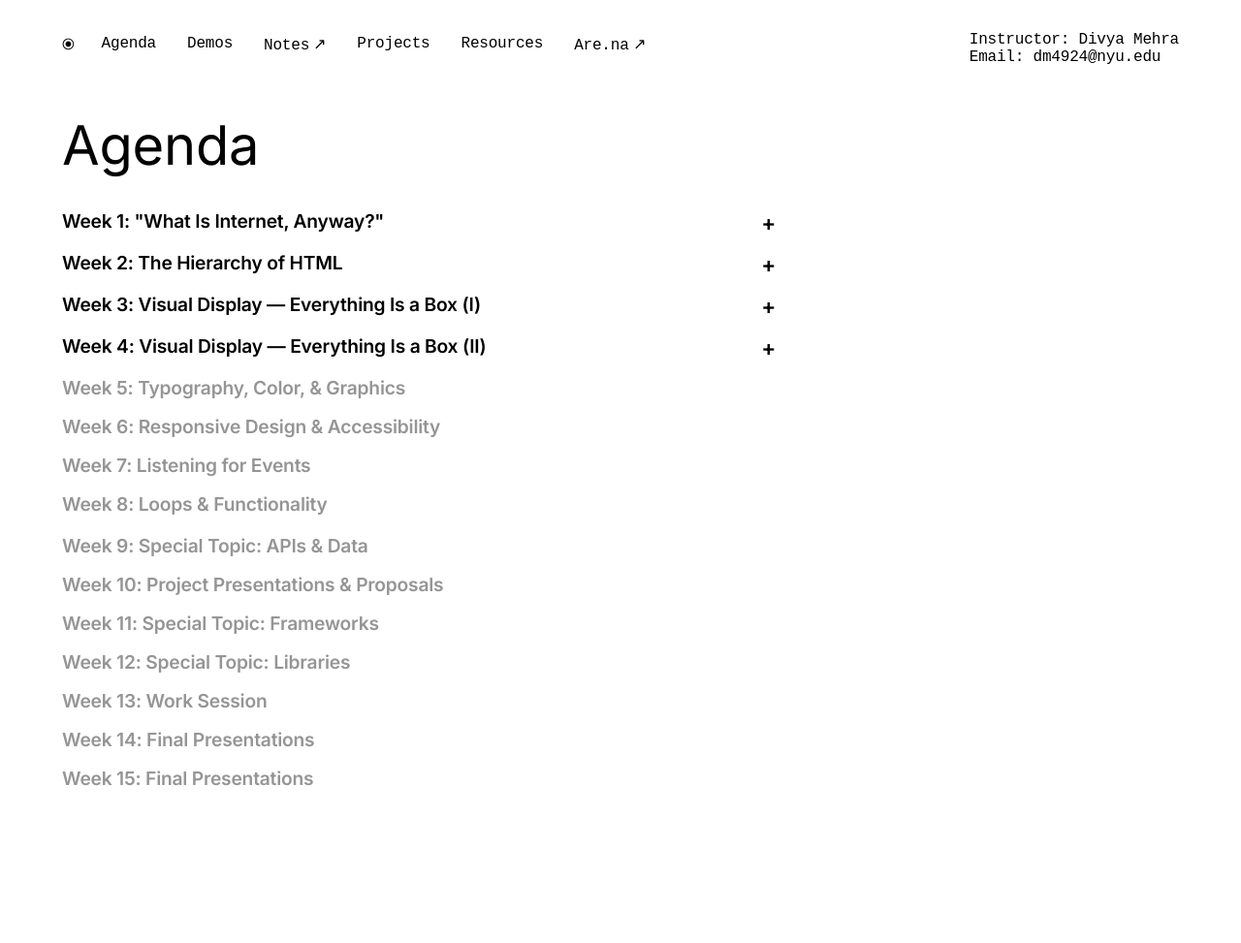
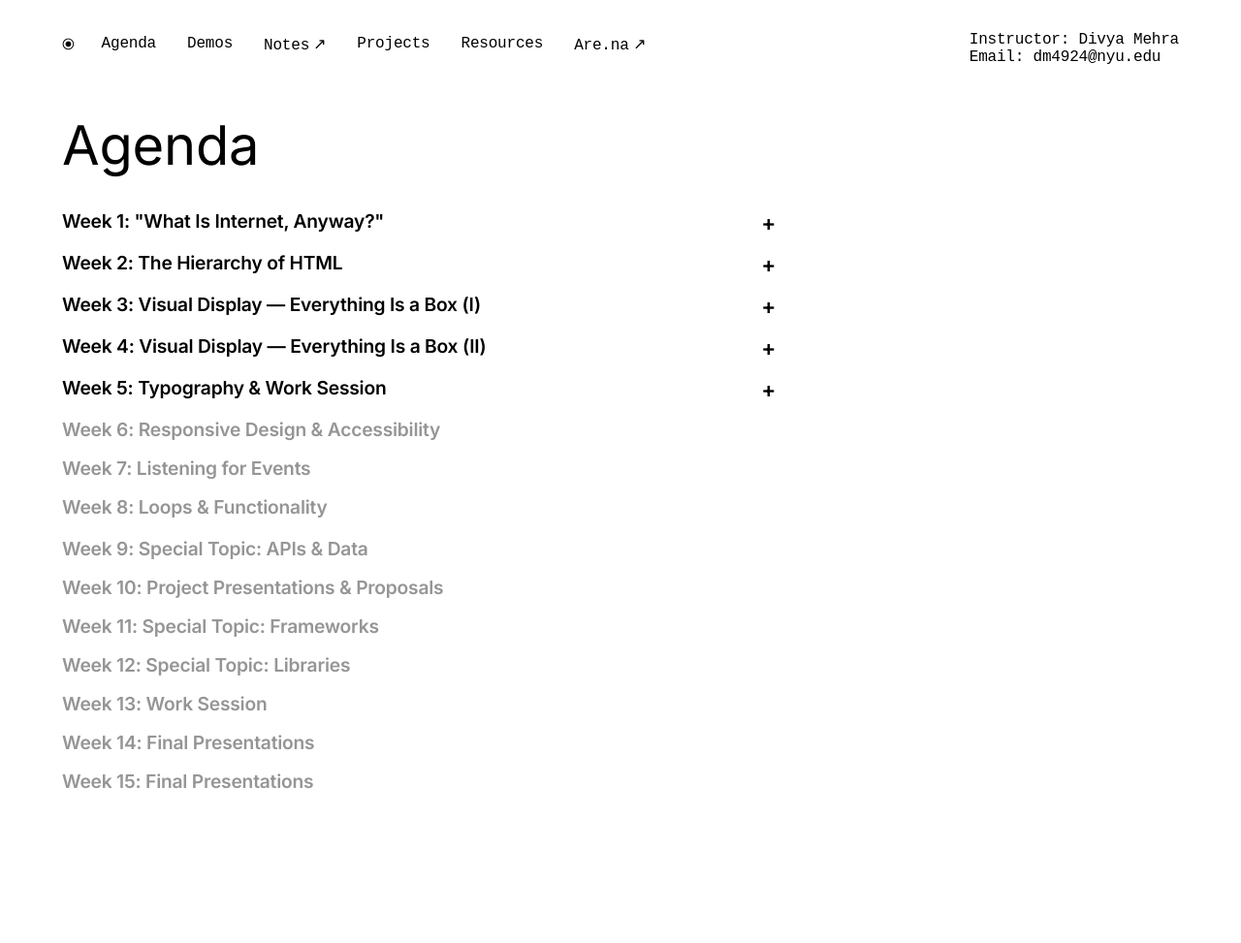
Before and after one commit to divya-mehra/web-dev-archive, a Jekyll site: the page built from pages/agenda.html, in a window 1280 px wide. Shown: the whole page at 97% size. Built offline with Jekyll 4.4.1, drawn with Linux system fonts in a browser that asks for light colours.

Commit message:
week 5 updates

```diff
--- a/pages/agenda.html
+++ b/pages/agenda.html
@@ -386,10 +386,43 @@
     </details>
   </section>
   <section class="timeline">P1</section>
-  <section class="week inactive" id="week-five">
-    <summary>
-      <h2>Week 5: Typography, Color, & Graphics</h2>
-    </summary>
+  <section class="week" id="week-five">
+    <details>
+      <summary>
+        <h2>Week 5: Typography & Work Session</h2>
+      </summary>
+      <section>
+        <h4>Topics</h4>
+        <ul>
+          <li>Housekeeping & QotD</li>
+          <li>
+            <a
+              class="external"
+              target="_blank"
+              href="https://www.dropbox.com/scl/fi/0ce7qw2pmudcs303nup3l/Typography.paper?rlkey=on5ezu6ncokb4llzk7z23obfr&st=u0gmdh5p&dl=0"
+              >Typography</a
+            >
+          </li>
+          <li>
+            <a
+              href="https://www.are.na/divya-mehra/web-dev-ryyoaaqu9zg"
+              target="_blank"
+              class="external"
+              >Arena</a
+            >
+            — reminder to browse & add
+          </li>
+          <li>Work Session & One-on-Ones</li>
+        </ul>
+        <section>
+          <h4>Assignment</h4>
+          Submit your Digital Translation project by the start of class next
+          week. Follow the instructions on the
+          <a class="external" href="projects.html">Project</a> page. Submit via
+          <a class="external" target="_blank" href="https://forms.gle/84y4h9J4Y7iPj2NN7">this Google Form.</a>
+        </section>
+      </section>
+    </details>
   </section>
   <section class="timeline"></section>
   <section class="week inactive" id="week-six">
```
Also changed, not shown: pages/projects.html (+7 -1 lines), 3 other files.
